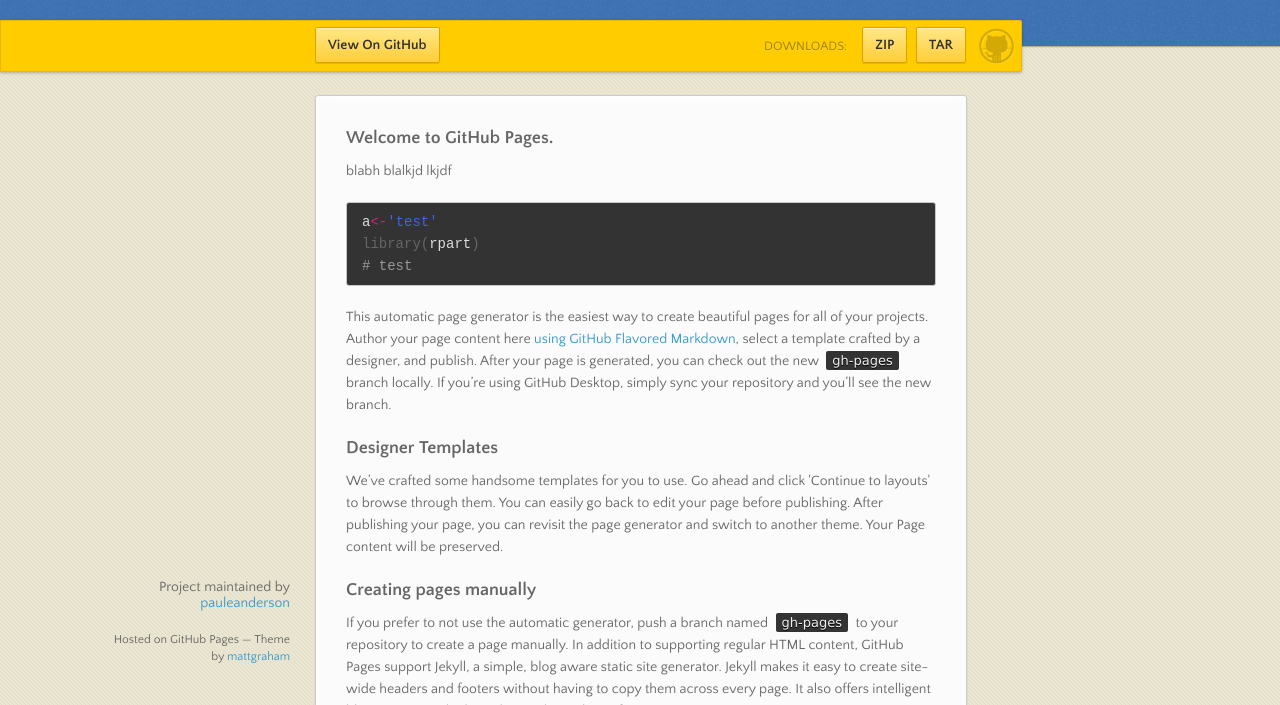
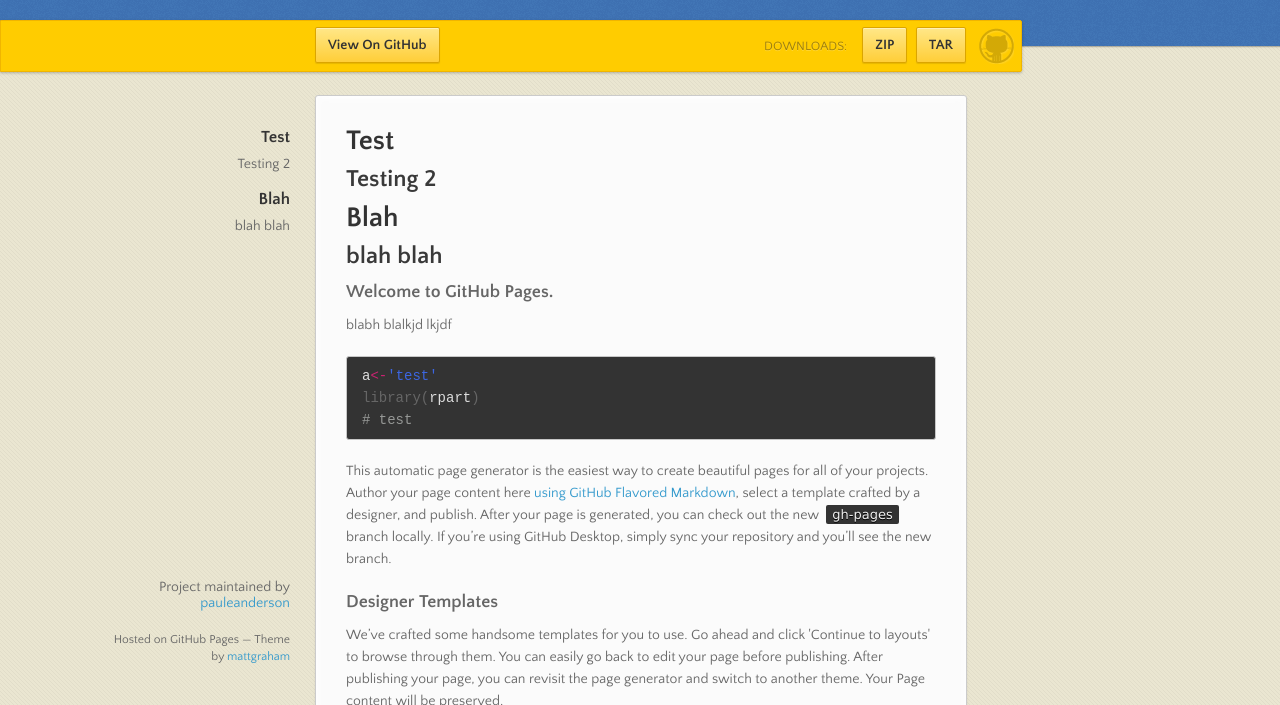
Before and after one commit to pauleanderson/wells-fargo-analytics, a plain HTML site: page index.html in a window 1280 px wide. Shown: the part 95-800 px from the top of the page. Drawn offline with nearby package versions, Linux system fonts and the light colour scheme.

```diff
--- a/index.html
+++ b/index.html
@@ -39,7 +39,19 @@
         <ul></ul>
       </nav>
       <section>
-        <h3>
+        <h1>
+<a id="test" class="anchor" href="#test" aria-hidden="true"><span class="octicon octicon-link"></span></a>Test</h1>
+
+<h2>
+<a id="testing-2" class="anchor" href="#testing-2" aria-hidden="true"><span class="octicon octicon-link"></span></a>Testing 2</h2>
+
+<h1>
+<a id="blah" class="anchor" href="#blah" aria-hidden="true"><span class="octicon octicon-link"></span></a>Blah</h1>
+
+<h2>
+<a id="blah-blah" class="anchor" href="#blah-blah" aria-hidden="true"><span class="octicon octicon-link"></span></a>blah blah</h2>
+
+<h3>
 <a id="welcome-to-github-pages" class="anchor" href="#welcome-to-github-pages" aria-hidden="true"><span class="octicon octicon-link"></span></a>Welcome to GitHub Pages.</h3>
 
 <p>blabh blalkjd
```
Also changed, not shown: params.json (+1 -1 lines).
